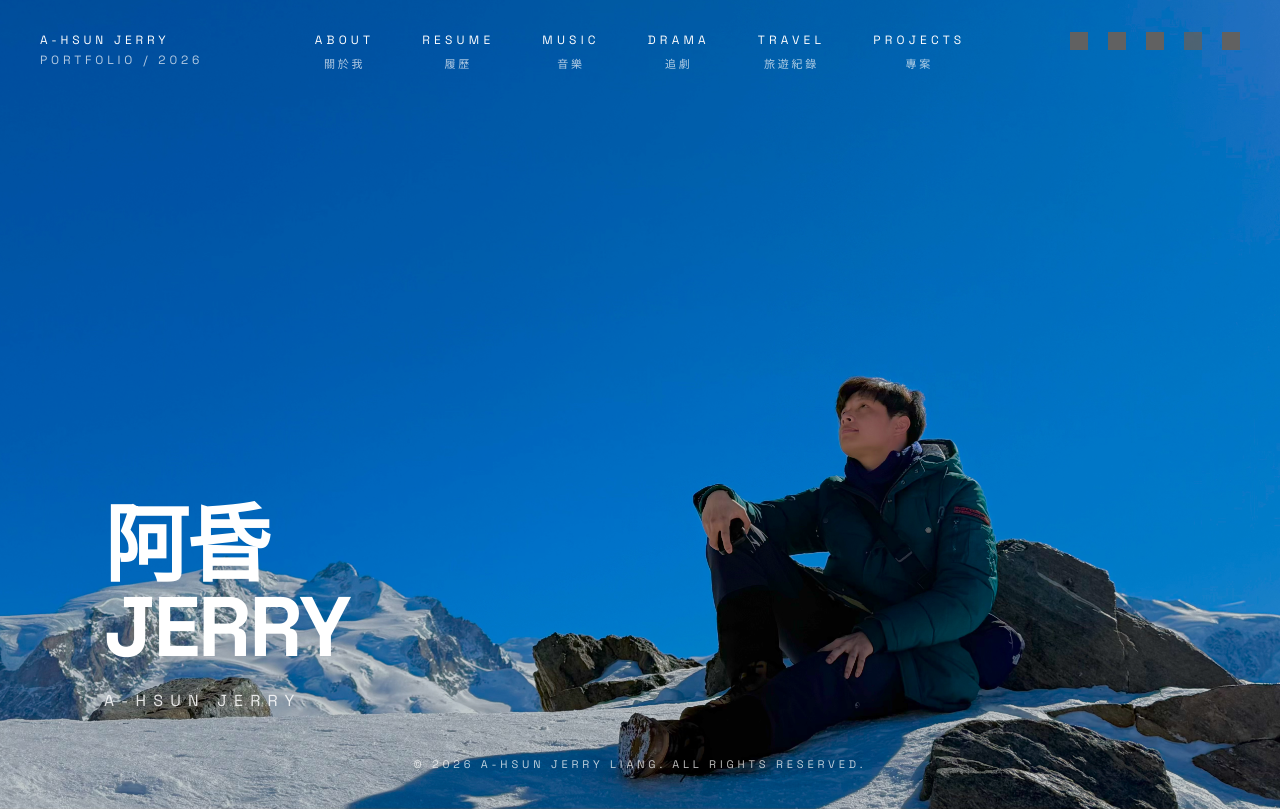
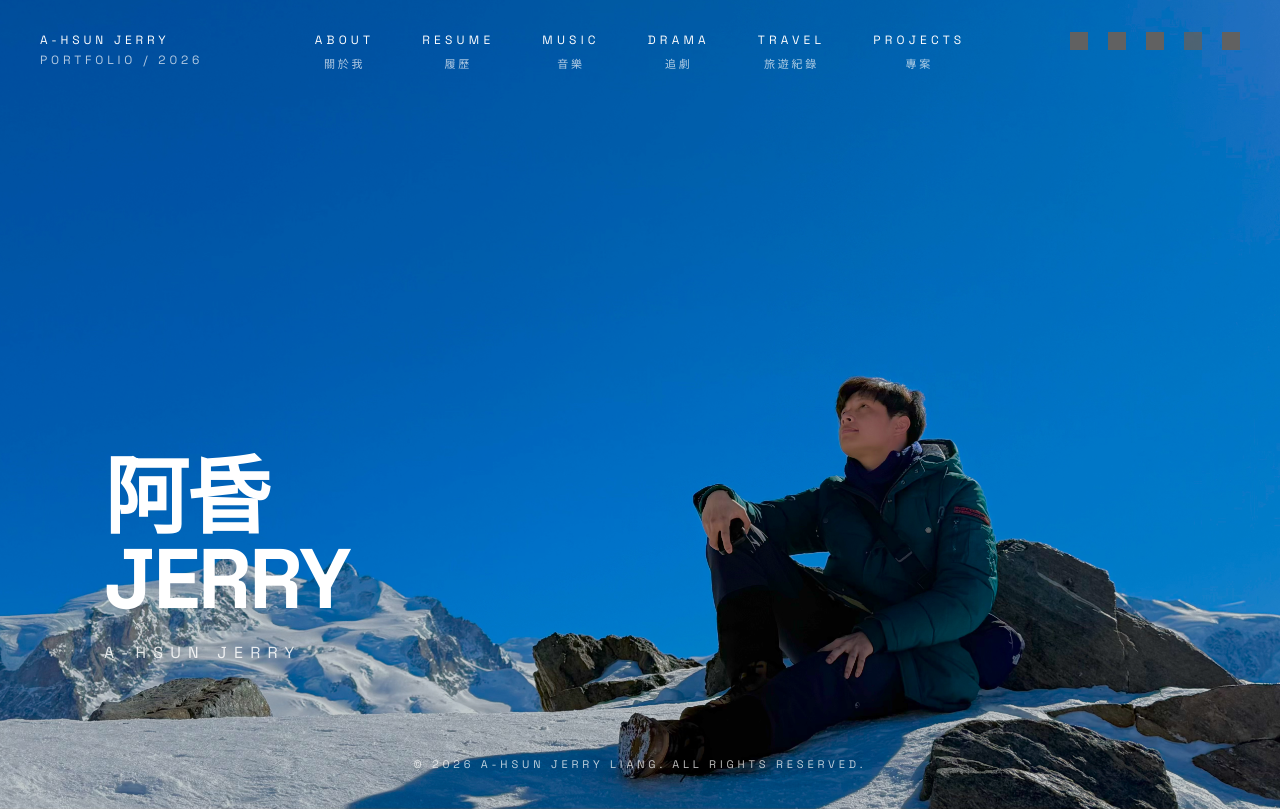
Before and after one commit to liangchatwork/jerry-portfolio, a React (Vite) app: page / in a window 1280 px wide. Built offline with nearby package versions, Linux system fonts and the light colour scheme; grey boxes are pictures that could not be loaded; the HTML template or start-up script is replaced by a standard one.

Commit message:
20260519_portfolio_v9_footer_position_fixed

```diff
--- a/index.html
+++ b/index.html
@@ -5,10 +5,10 @@
     <link rel="icon" type="image/svg+xml" href="/favicon.svg" />
     <meta name="viewport" content="width=device-width, initial-scale=1.0" />
     <title>jerry-portfolio</title>
-    <meta property="og:title" content="A-Hsun Jerry Liang Portfolio" />
+    <meta property="og:title" content="A-Hsun Jerry's Life" />
     <meta
       property="og:description"
-      content="A personal portfolio of software engineering, travel, music, drama, and visual memories."
+      content="今年 25 歲，畢業於 NCKU CSIE 研究所。曾於 2025.10~2026.03 到德國慕尼黑工業大學 TUM 的 Informatics 交換。目前正在努力成為 Software Engineer，喜歡把想法做成真的作品，也喜歡記錄生活中的片段。"
     />
     <meta
       property="og:image"
--- a/src/pages/Home.tsx
+++ b/src/pages/Home.tsx
@@ -23,7 +23,7 @@ export default function Home() {
           </div>
 
           {/* Big Title */}
-          <div className="relative z-10 flex min-h-[calc(100svh-6rem)] items-end pb-10 pl-5 animate-fade-up delay-300 sm:pl-8 md:pb-14 md:pl-12 lg:pb-16 lg:pl-16">
+          <div className="relative z-10 flex min-h-[calc(100svh-6rem)] items-end pb-28 pl-5 animate-fade-up delay-300 sm:pl-8 md:pb-24 md:pl-12 lg:pb-28 lg:pl-16">
             <div>
               <h1 className="text-[18vw] font-black uppercase leading-[0.96] tracking-[-0.025em] text-white sm:text-[14vw] md:text-[8vw] lg:text-[6.6vw]">
                 阿昏
```
